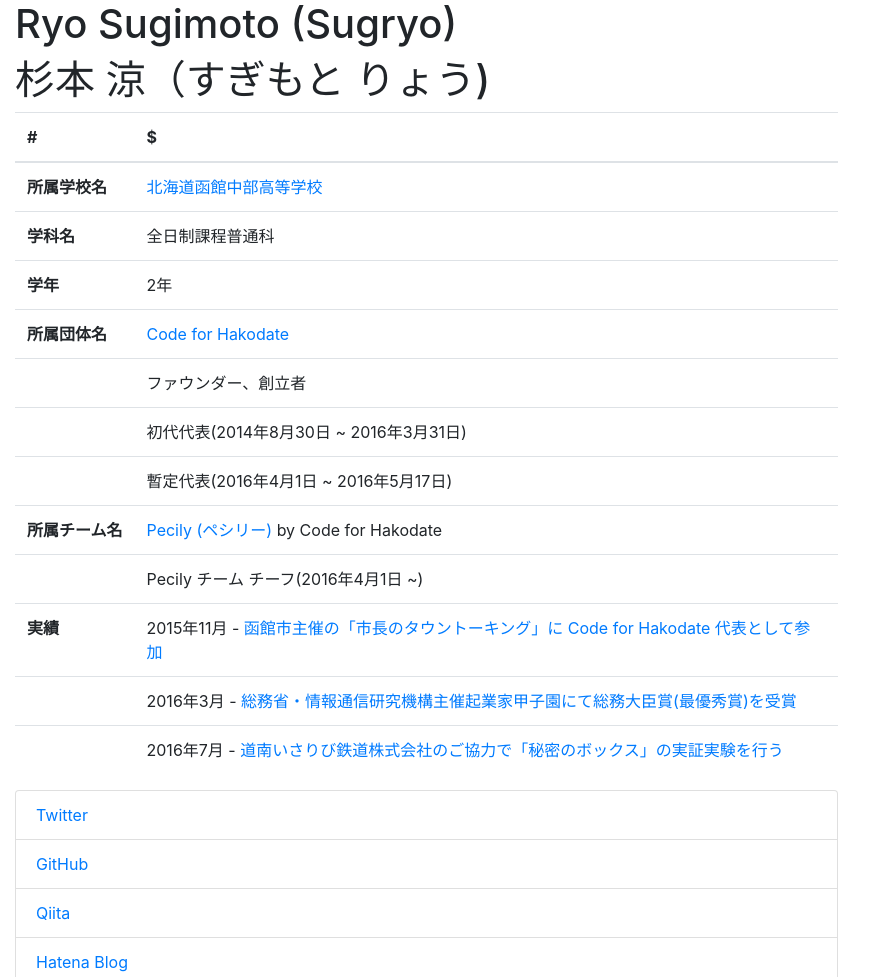
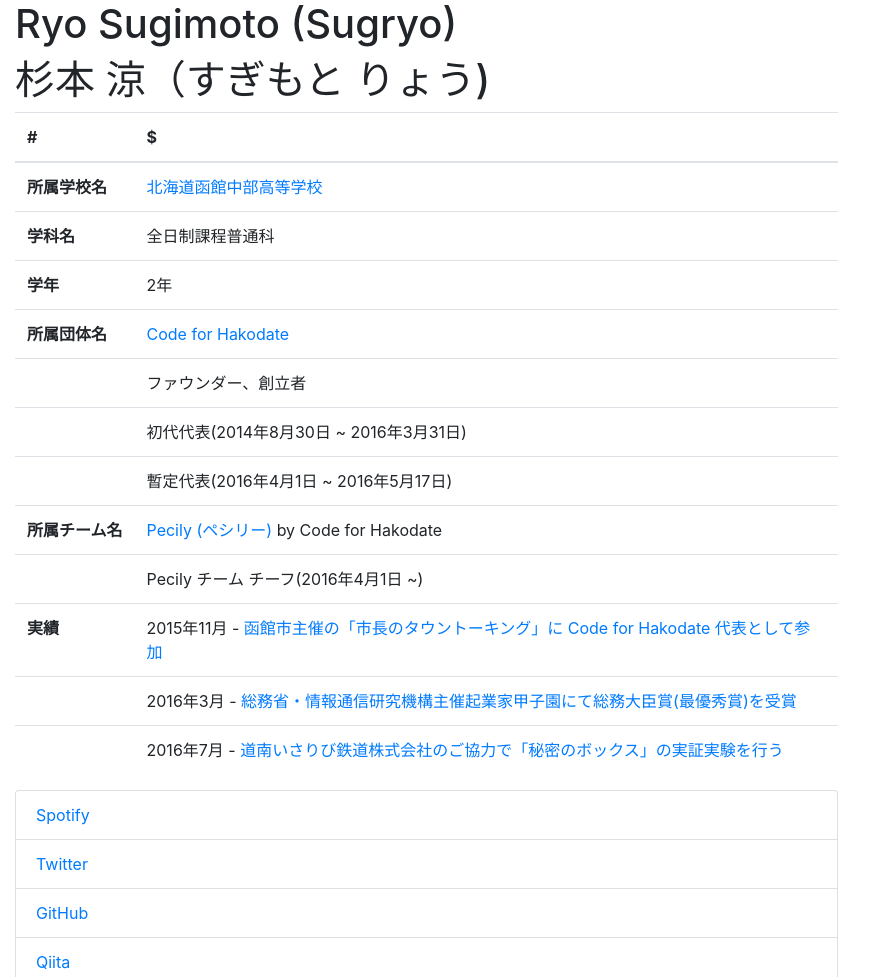
Before and after one commit to sugryo/sugryo.github.io, a plain HTML site: page index.htm in a window 1280 px wide. Shown: the top 977 px of the page, without its empty margins (0-886 px from the left). Drawn offline with nearby package versions, Linux system fonts and the light colour scheme.

Commit message:
Add Spotify of the account

```diff
--- a/index.htm
+++ b/index.htm
@@ -73,6 +73,7 @@
 	</tbody>
       </table>
       <ul class="list-group">
+	<li class="list-group-item"><a href="https://open.spotify.com/user/sugryo">Spotify</a></li>
 	<li class="list-group-item"><a href="https://twitter.com/ryo_sugryo">Twitter</a></li>
 	<li class="list-group-item"><a href="https://github.com/sugryo">GitHub</a></li>
 	<li class="list-group-item"><a href="http://qiita.com/sugryo">Qiita</a></li>
```
